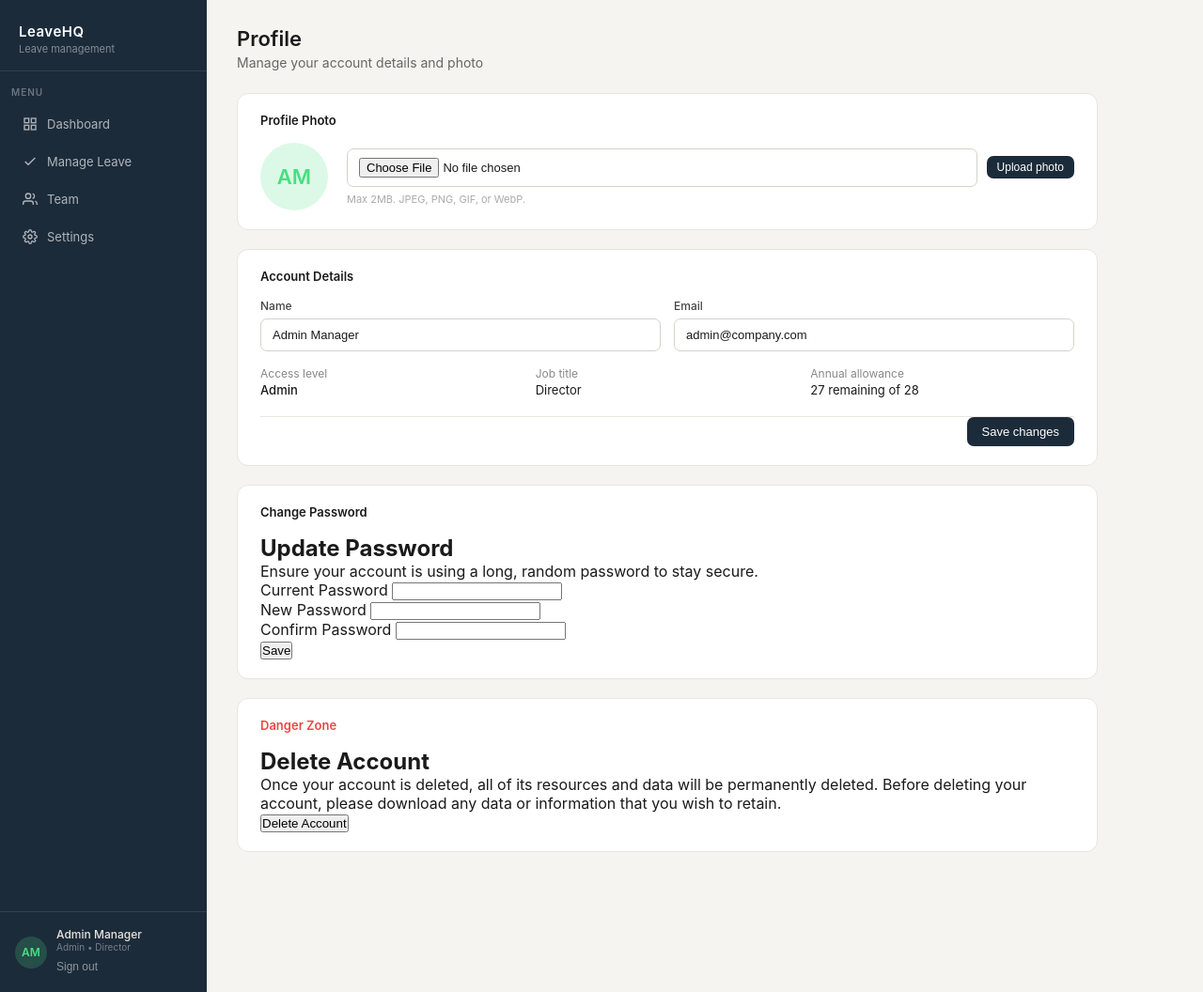
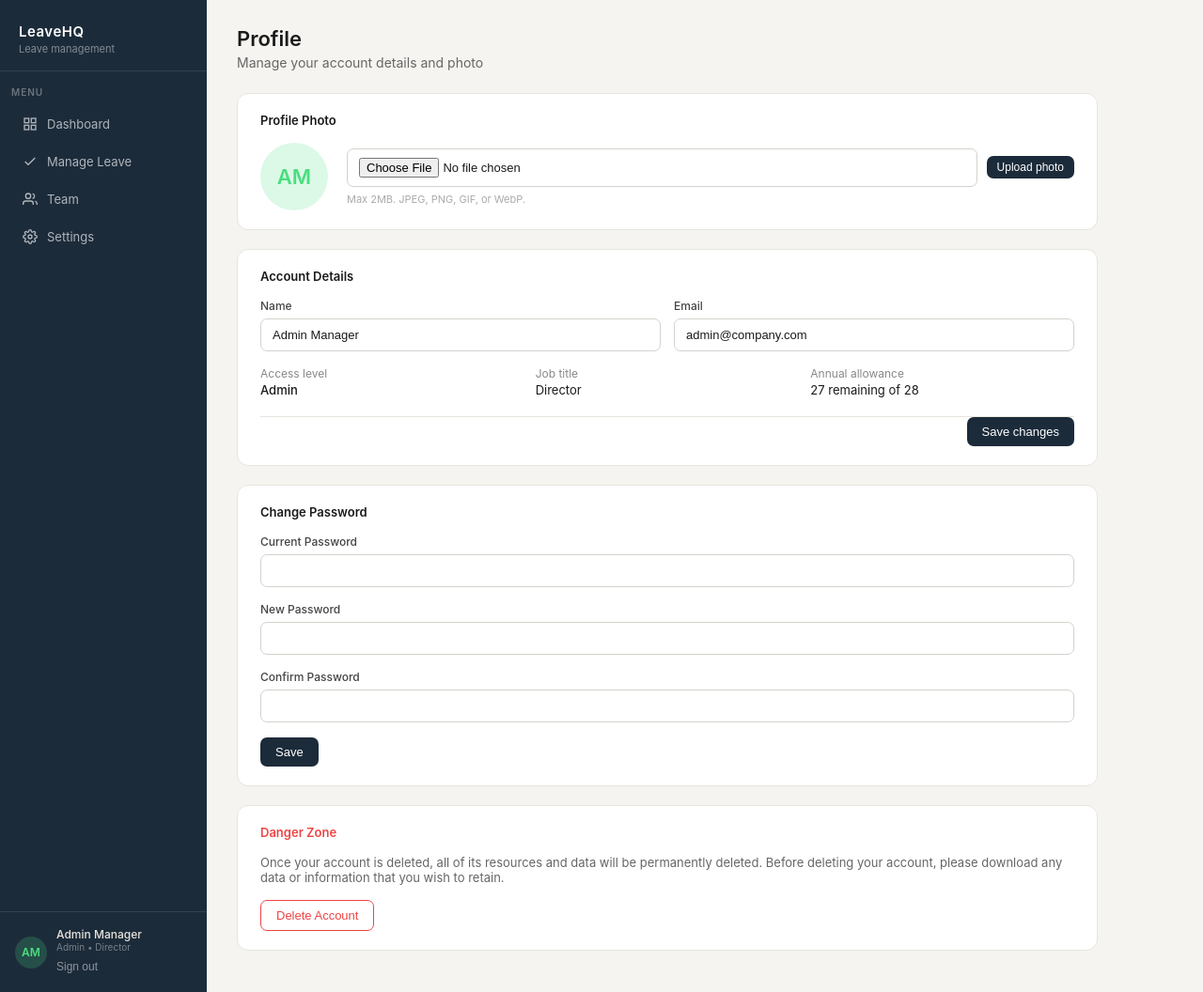
Before and after one commit to magashish/laraleavehq, a Laravel app: page /profile in a window 1280 px wide. Shown: the whole page at 94% size. Run offline with Laravel 12, Linux system fonts and the light colour scheme; a user stored in the database is signed in; data comes from the database, SQL or seed files in the repository; tables that the repository leaves empty hold one stand-in row (values such as "Sample post"); style sheets or scripts are compiled from the project's sources.

Commit message:
Fix CSS: restyle password/delete-account partials to use app CSS classes

```diff
--- a/resources/views/profile/partials/delete-user-form.blade.php
+++ b/resources/views/profile/partials/delete-user-form.blade.php
@@ -1,55 +1,46 @@
-<section class="space-y-6">
-    <header>
-        <h2 class="text-lg font-medium text-gray-900">
-            {{ __('Delete Account') }}
-        </h2>
+<section>
+    <p style="font-size:13px;color:#666;margin-bottom:16px;">
+        Once your account is deleted, all of its resources and data will be permanently deleted.
+        Before deleting your account, please download any data or information that you wish to retain.
+    </p>
 
-        <p class="mt-1 text-sm text-gray-600">
-            {{ __('Once your account is deleted, all of its resources and data will be permanently deleted. Before deleting your account, please download any data or information that you wish to retain.') }}
-        </p>
-    </header>
+    <button type="button" class="btn btn-outline" style="color:#ef4444;border-color:#ef4444;"
+        onclick="document.getElementById('confirm-delete-modal').style.display='flex'">
+        Delete Account
+    </button>
 
-    <x-danger-button
-        x-data=""
-        x-on:click.prevent="$dispatch('open-modal', 'confirm-user-deletion')"
-    >{{ __('Delete Account') }}</x-danger-button>
+    {{-- Confirmation Modal --}}
+    <div id="confirm-delete-modal"
+         style="display:none;position:fixed;inset:0;background:rgba(0,0,0,0.5);z-index:1000;align-items:center;justify-content:center;">
+        <div class="card" style="width:100%;max-width:480px;margin:0 20px;">
+            <div class="card-title">Are you sure you want to delete your account?</div>
+            <p style="font-size:13px;color:#666;margin-bottom:16px;">
+                Once your account is deleted, all of its resources and data will be permanently deleted.
+                Please enter your password to confirm.
+            </p>
+            <form method="post" action="{{ route('profile.destroy') }}">
+                @csrf
+                @method('delete')
 
-    <x-modal name="confirm-user-deletion" :show="$errors->userDeletion->isNotEmpty()" focusable>
-        <form method="post" action="{{ route('profile.destroy') }}" class="p-6">
-            @csrf
-            @method('delete')
+                <div class="form-group">
+                    <label class="form-label sr-only">Password</label>
+                    <input id="password" name="password" type="password"
+                           class="form-input" placeholder="Password">
+                    @error('password', 'userDeletion')
+                        <div class="error-msg">{{ $message }}</div>
+                    @enderror
+                </div>
 
-            <h2 class="text-lg font-medium text-gray-900">
-                {{ __('Are you sure you want to delete your account?') }}
-            </h2>
-
-            <p class="mt-1 text-sm text-gray-600">
-                {{ __('Once your account is deleted, all of its resources and data will be permanently deleted. Please enter your password to confirm you would like to permanently delete your account.') }}
-            </p>
-
-            <div class="mt-6">
-                <x-input-label for="password" value="{{ __('Password') }}" class="sr-only" />
-
-                <x-text-input
-                    id="password"
-                    name="password"
-                    type="password"
-                    class="mt-1 block w-3/4"
-                    placeholder="{{ __('Password') }}"
-                />
-
-                <x-input-error :messages="$errors->userDeletion->get('password')" class="mt-2" />
-            </div>
-
-            <div class="mt-6 flex justify-end">
-                <x-secondary-button x-on:click="$dispatch('close')">
-                    {{ __('Cancel') }}
-                </x-secondary-button>
-
-                <x-danger-button class="ms-3">
-                    {{ __('Delete Account') }}
-                </x-danger-button>
-            </div>
-        </form>
-    </x-modal>
+                <div class="modal-footer" style="padding:0;margin-top:16px;">
+                    <button type="button" class="btn btn-outline"
+                        onclick="document.getElementById('confirm-delete-modal').style.display='none'">
+                        Cancel
+                    </button>
+                    <button type="submit" class="btn btn-primary" style="background:#ef4444;border-color:#ef4444;">
+                        Delete Account
+                    </button>
+                </div>
+            </form>
+        </div>
+    </div>
 </section>
--- a/resources/views/profile/partials/update-password-form.blade.php
+++ b/resources/views/profile/partials/update-password-form.blade.php
@@ -1,47 +1,39 @@
 <section>
-    <header>
-        <h2 class="text-lg font-medium text-gray-900">
-            {{ __('Update Password') }}
-        </h2>
-
-        <p class="mt-1 text-sm text-gray-600">
-            {{ __('Ensure your account is using a long, random password to stay secure.') }}
-        </p>
-    </header>
-
-    <form method="post" action="{{ route('password.update') }}" class="mt-6 space-y-6">
+    <form method="post" action="{{ route('password.update') }}">
         @csrf
         @method('put')
 
-        <div>
-            <x-input-label for="update_password_current_password" :value="__('Current Password')" />
-            <x-text-input id="update_password_current_password" name="current_password" type="password" class="mt-1 block w-full" autocomplete="current-password" />
-            <x-input-error :messages="$errors->updatePassword->get('current_password')" class="mt-2" />
+        <div class="form-group">
+            <label class="form-label">Current Password</label>
+            <input id="update_password_current_password" name="current_password" type="password"
+                   class="form-input" autocomplete="current-password">
+            @error('current_password', 'updatePassword')
+                <div class="error-msg">{{ $message }}</div>
+            @enderror
         </div>
 
-        <div>
-            <x-input-label for="update_password_password" :value="__('New Password')" />
-            <x-text-input id="update_password_password" name="password" type="password" class="mt-1 block w-full" autocomplete="new-password" />
-            <x-input-error :messages="$errors->updatePassword->get('password')" class="mt-2" />
+        <div class="form-group">
+            <label class="form-label">New Password</label>
+            <input id="update_password_password" name="password" type="password"
+                   class="form-input" autocomplete="new-password">
+            @error('password', 'updatePassword')
+                <div class="error-msg">{{ $message }}</div>
+            @enderror
         </div>
 
-        <div>
-            <x-input-label for="update_password_password_confirmation" :value="__('Confirm Password')" />
-            <x-text-input id="update_password_password_confirmation" name="password_confirmation" type="password" class="mt-1 block w-full" autocomplete="new-password" />
-            <x-input-error :messages="$errors->updatePassword->get('password_confirmation')" class="mt-2" />
+        <div class="form-group">
+            <label class="form-label">Confirm Password</label>
+            <input id="update_password_password_confirmation" name="password_confirmation" type="password"
+                   class="form-input" autocomplete="new-password">
+            @error('password_confirmation', 'updatePassword')
+                <div class="error-msg">{{ $message }}</div>
+            @enderror
         </div>
 
-        <div class="flex items-center gap-4">
-            <x-primary-button>{{ __('Save') }}</x-primary-button>
-
+        <div style="display:flex;align-items:center;gap:12px;margin-top:8px;">
+            <button type="submit" class="btn btn-primary">Save</button>
             @if (session('status') === 'password-updated')
-                <p
-                    x-data="{ show: true }"
-                    x-show="show"
-                    x-transition
-                    x-init="setTimeout(() => show = false, 2000)"
-                    class="text-sm text-gray-600"
-                >{{ __('Saved.') }}</p>
+                <span style="font-size:13px;color:#22c55e;">Saved.</span>
             @endif
         </div>
     </form>
```
